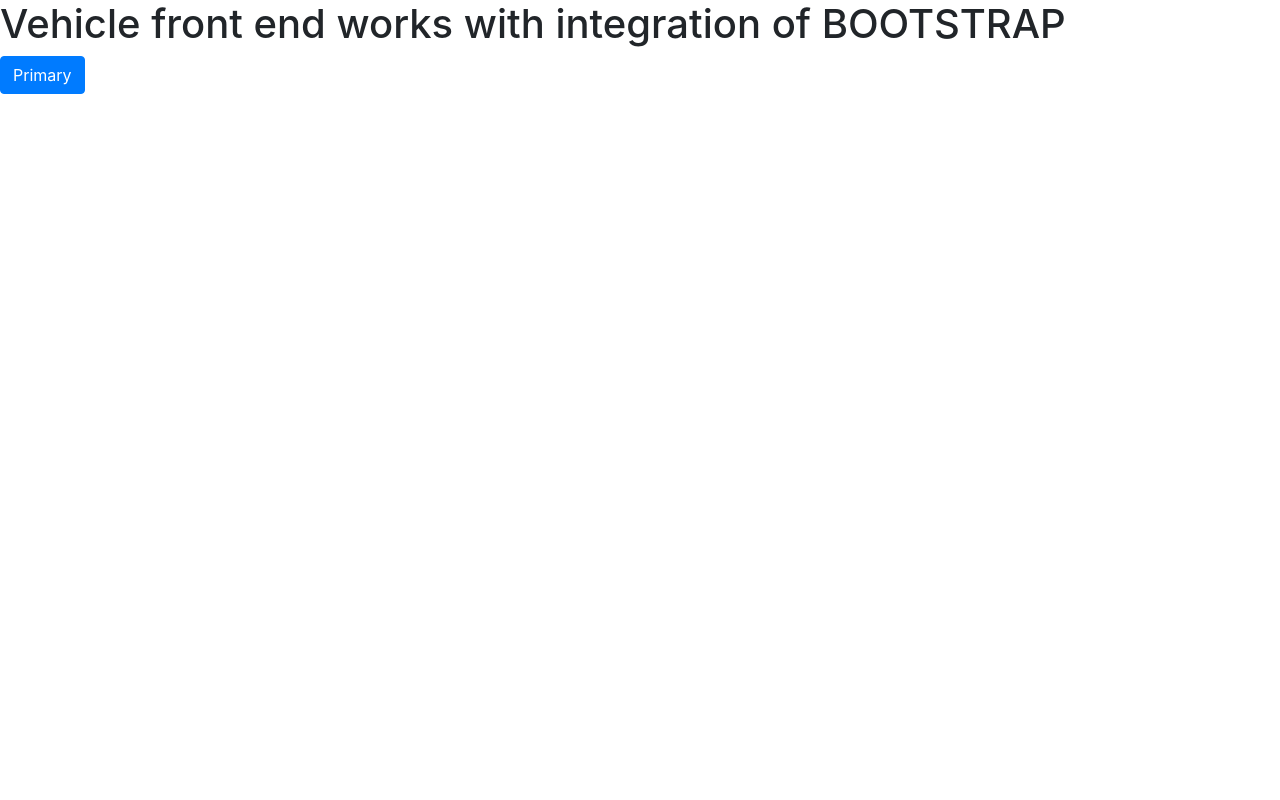
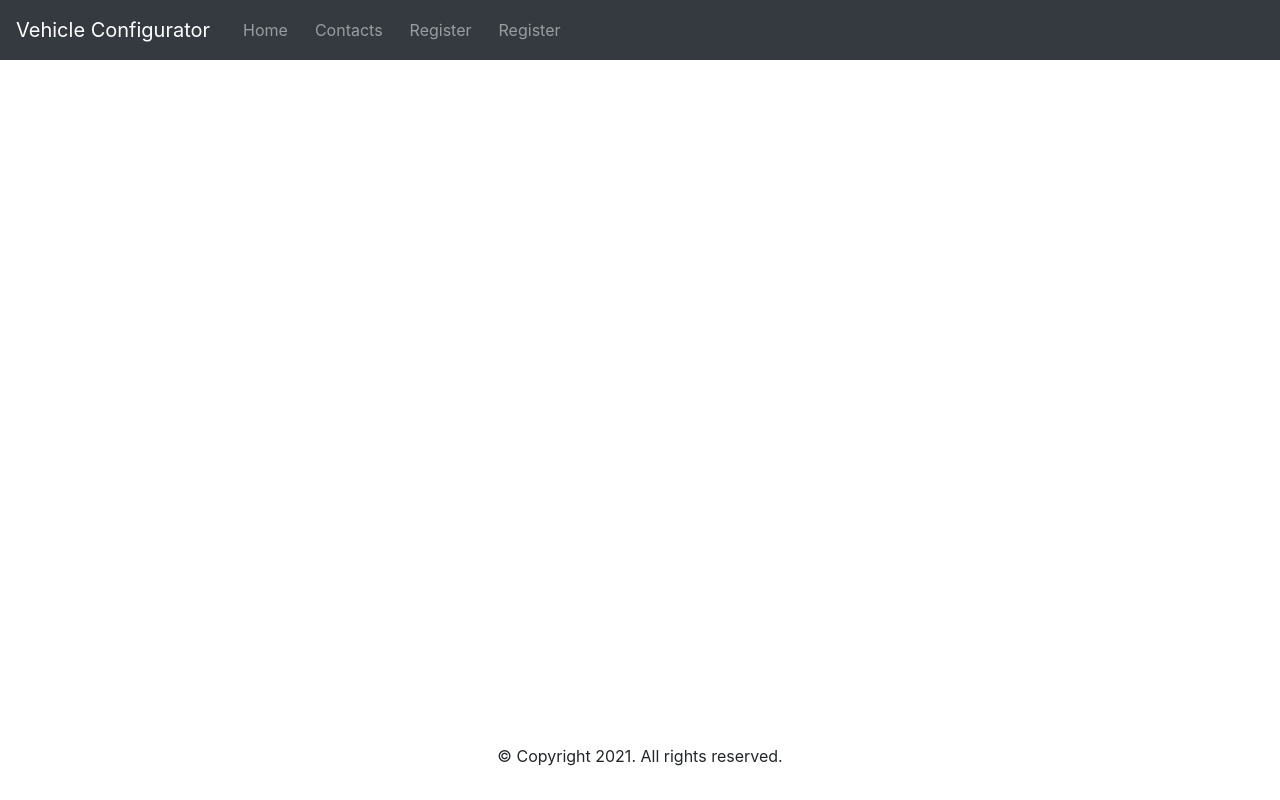
Before and after one commit to ShubhamKubal/VehicleConfigurator, an Angular app in the folder front-end/vehicle-frontend/: page / in a window 1280 px wide. Built offline with nearby package versions, Linux system fonts and the light colour scheme.

Commit message:
created header and footer components

```diff
--- a/front-end/vehicle-frontend/src/app/app.component.html
+++ b/front-end/vehicle-frontend/src/app/app.component.html
@@ -1,4 +1,11 @@
-<h1>Vehicle front end works with integration of BOOTSTRAP</h1>
-<button type="button" class="btn btn-primary">Primary</button>
+<div class="container-fluid">
+    <app-header></app-header>
+</div>
 
-<router-outlet></router-outlet>
+<div class="container-fluid">
+    <router-outlet></router-outlet>
+</div>
+
+<div class="container-fluid">
+    <app-footer></app-footer>
+</div>
--- a/front-end/vehicle-frontend/src/app/app.module.ts
+++ b/front-end/vehicle-frontend/src/app/app.module.ts
@@ -3,10 +3,14 @@
 
 import { AppRoutingModule } from './app-routing.module';
 import { AppComponent } from './app.component';
+import { HeaderComponent } from './components/header/header.component';
+import { FooterComponent } from './components/footer/footer.component';
 
 @NgModule({
   declarations: [
-    AppComponent
+    AppComponent,
+    HeaderComponent,
+    FooterComponent
   ],
   imports: [
     BrowserModule,
--- /dev/null
+++ b/front-end/vehicle-frontend/src/app/components/footer/footer.component.css
@@ -0,0 +1,8 @@
+footer {
+    position: absolute;
+    right: 0;
+    bottom: 0;
+    left: 0;
+    padding: 1rem;
+    text-align: center;
+}
--- /dev/null
+++ b/front-end/vehicle-frontend/src/app/components/footer/footer.component.html
@@ -0,0 +1,3 @@
+<footer>
+    <p  class="text-xs-center">© Copyright 2021. All rights reserved.</p>
+</footer>
--- /dev/null
+++ b/front-end/vehicle-frontend/src/app/components/footer/footer.component.ts
@@ -0,0 +1,15 @@
+import { Component, OnInit } from '@angular/core';
+
+@Component({
+  selector: 'app-footer',
+  templateUrl: './footer.component.html',
+  styleUrls: ['./footer.component.css']
+})
+export class FooterComponent implements OnInit {
+
+  constructor() { }
+
+  ngOnInit(): void {
+  }
+
+}
--- /dev/null
+++ b/front-end/vehicle-frontend/src/app/components/header/header.component.css
@@ -0,0 +1,4 @@
+.nav-item{
+    padding:2px;
+    margin-left: 7px;
+}
--- /dev/null
+++ b/front-end/vehicle-frontend/src/app/components/header/header.component.html
@@ -0,0 +1,25 @@
+<nav class="navbar navbar-expand-md bg-dark navbar-dark fixed-top">
+    <a class="navbar-brand" href="#">Vehicle Configurator</a>
+    <button class="navbar-toggler" type="button" data-toggle="collapse" data-target="#navbarCollapse" aria-controls="navbarCollapse"
+        aria-expanded="false" aria-label="Toggle navigation">
+        <span class="navbar-toggler-icon"></span>
+    </button>
+    <div class="collapse navbar-collapse" id="navbarCollapse">
+        <ul class="navbar-nav mr-auto">
+
+        <li class="nav-item">
+            <a class="nav-link" routerLink="/home">Home</a>
+        </li>
+        <li class="nav-item">
+            <a class="nav-link" routerLink="/contact-list">Contacts</a>
+        </li>
+        <li class="nav-item">
+            <a class="nav-link" routerLink="/contact-create">Register</a>
+        </li>
+        <li class="nav-item">
+            <a class="nav-link" routerLink="/contact-create">Register</a>
+        </li>
+
+        </ul>
+    </div>
+</nav>
--- /dev/null
+++ b/front-end/vehicle-frontend/src/app/components/header/header.component.ts
@@ -0,0 +1,15 @@
+import { Component, OnInit } from '@angular/core';
+
+@Component({
+  selector: 'app-header',
+  templateUrl: './header.component.html',
+  styleUrls: ['./header.component.css']
+})
+export class HeaderComponent implements OnInit {
+
+  constructor() { }
+
+  ngOnInit(): void {
+  }
+
+}
```
Also changed, not shown: front-end/vehicle-frontend/package.json (line endings or trailing spaces), 2 other files (tests, documents, lock files or other folders).
